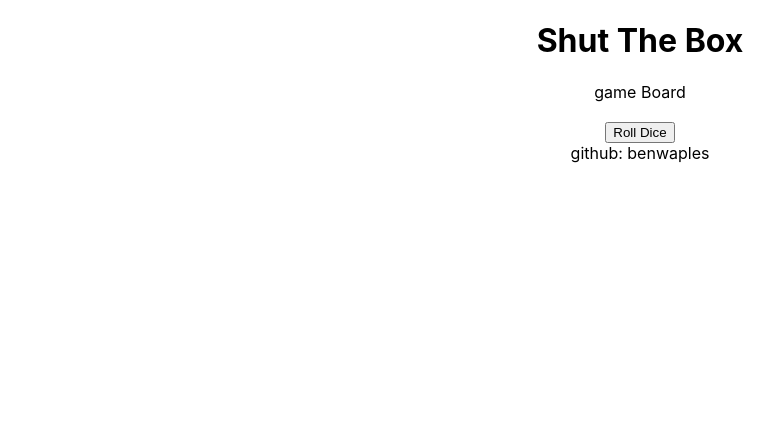
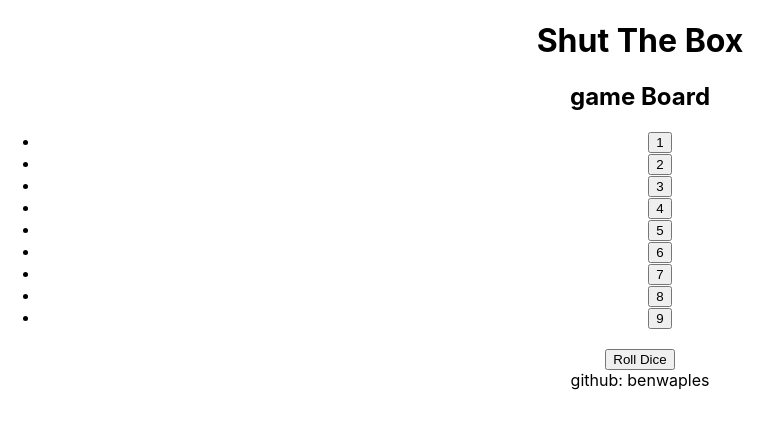
Before and after one commit to benwaples/shut-the-box, a React (Create React App) app: page / in a window 1280 px wide. Shown: the top 428 px of the page, without its empty margins (0-783 px from the left). Built offline with nearby package versions, Linux system fonts and the light colour scheme.

Commit message:
DisplayNumbers  and remove them when clicked

```diff
--- a/package.json
+++ b/package.json
@@ -8,8 +8,10 @@
     "@testing-library/user-event": "^12.6.3",
     "@types/jest": "^26.0.20",
     "@types/node": "^12.19.16",
+    "@types/node-sass": "^4.11.1",
     "@types/react": "^17.0.1",
     "@types/react-dom": "^17.0.0",
+    "node-sass": "^5.0.0",
     "react": "^17.0.1",
     "react-dom": "^17.0.1",
     "react-scripts": "4.0.2",
--- /dev/null
+++ b/src/components/displayNumber/DisplayNumbers.tsx
@@ -0,0 +1,28 @@
+import React from 'react';
+
+function removeNumber(number: number, array: number[]): number[] {
+  return array.filter((num: number) => num !== number);
+}
+
+export default function DisplayNumbers({
+  remainingNumbers,
+  setRemainingNumbers,
+}: {
+  remainingNumbers: number[];
+  setRemainingNumbers: (numbers: number[]) => void;
+}): JSX.Element {
+  const numberBlockElements = remainingNumbers.map((number: number) => (
+    <li>
+      <button
+        key={number}
+        onClick={() =>
+          setRemainingNumbers(removeNumber(number, remainingNumbers))
+        }
+        type="button"
+      >
+        {number}
+      </button>
+    </li>
+  ));
+  return <ul>{numberBlockElements}</ul>;
+}
--- a/src/components/shutTheBox/ShutTheBox.tsx
+++ b/src/components/shutTheBox/ShutTheBox.tsx
@@ -1,18 +1,29 @@
+/* eslint-disable react/jsx-props-no-spreading */
 import React, { useState } from 'react';
+import DisplayNumbers from '../displayNumber/DisplayNumbers';
+
+const initialGame = [1, 2, 3, 4, 5, 6, 7, 8, 9];
 
 export default function ShutTheBox(): JSX.Element {
   const [diceSum, setDiceSum] = useState<number>();
+  const [remainingNumbers, setRemainingNumbers] = useState<number[]>(
+    initialGame
+  );
+
   return (
     <>
       <header>
         <h1>Shut The Box</h1>
       </header>
       <main>
-        <section>game Board</section>
+        <section>
+          <h1>game Board</h1>
+          <DisplayNumbers {...{ remainingNumbers, setRemainingNumbers }} />
+        </section>
         <section>
           <h3>{diceSum}</h3>
           <button
-            onClick={() => setDiceSum(Math.floor(Math.random() * 100))}
+            onClick={() => setDiceSum(Math.ceil(Math.random() * 6))}
             type="button"
           >
             Roll Dice
```
Also changed, not shown: 1 other file (tests, documents, lock files or other folders).
